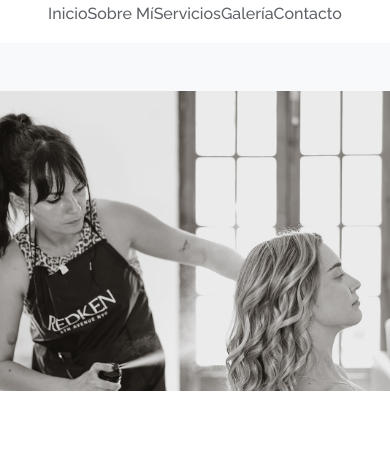
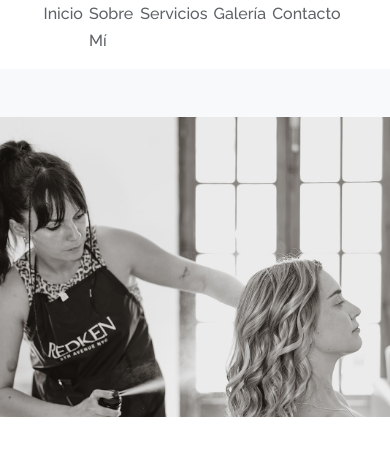
Before and after one commit to Beto01/LauraCortes, a plain HTML site: page index.html in a window 390 px wide. Shown: the part 82-533 px from the top of the page. Drawn offline with Linux system fonts and the light colour scheme.

Commit message:
Add files via upload

```diff
--- a/css/style.css
+++ b/css/style.css
@@ -588,7 +588,9 @@ p {
     justify-content: center; /* Centrar nav items */
     gap: var(--spacing-unit) * 1.5; /* Espacio ajustado para móvil */
   }
-
+  .site-header .main-nav ul li{
+   padding-right:6px;
+}
   .hero-section {
     flex-direction: column; /* Apilar imagen y contenido */
     min-height: auto; /* Altura automática */
```
